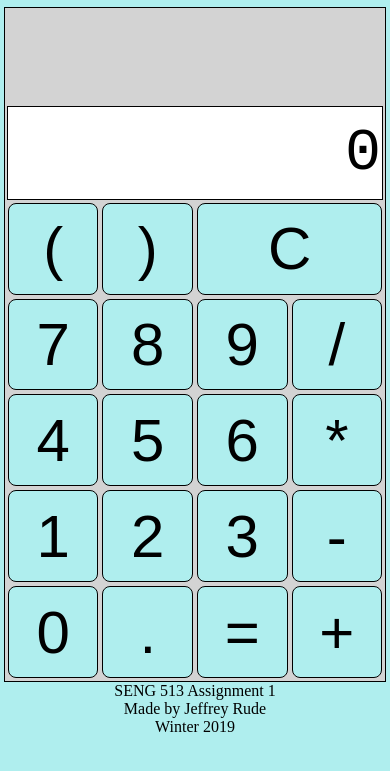
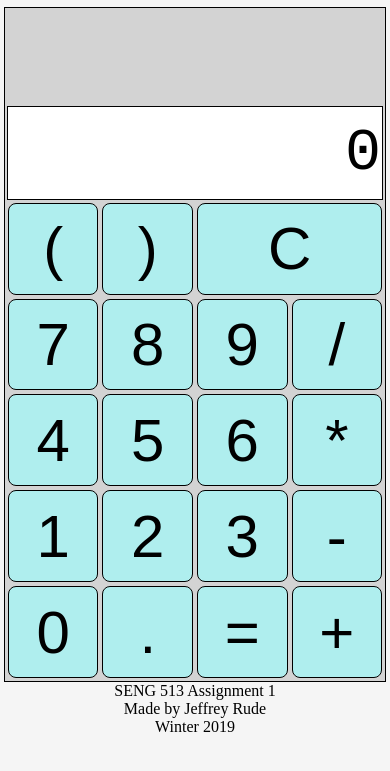
Before and after one commit to Elesrath/seng513Assignment2, a plain HTML site: page index.html in a window 390 px wide. Shown: the part 73-844 px from the top of the page. Drawn offline with Linux system fonts and the light colour scheme.

Commit message:
Changed mobile background colour

```diff
--- a/style.css
+++ b/style.css
@@ -51,7 +51,7 @@ button {
     }
 
     .centered {
-        background-color: paleturquoise;
+        background-color: whitesmoke;
         margin: 0;
         width: 100%;
         position: absolute;
```
